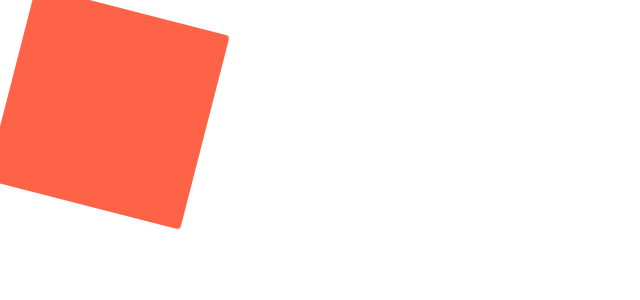
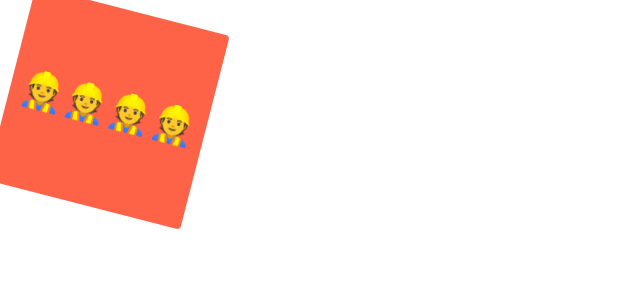
Before and after one commit to JangChangKyoon/Crypto, a React (Create React App) app: page / in a window 1280 px wide. Shown: the top 300 px of the page, without its empty margins (0-640 px from the left). Built offline with nearby package versions, Linux system fonts and the light colour scheme.

Commit message:
styled component inner tag

```diff
--- a/src/App.js
+++ b/src/App.js
@@ -23,13 +23,21 @@ const Box = styled.div`
   height: 200px;
   width: 200px;
   background-color: tomato;
+  display: flex;
+  justify-content: center;
+  align-items: center;
   animation: ${animation} 1s linear infinite;
+  span {
+    font-size: 36px;
+  }
 `;
 
 function App() {
   return (
     <Wrapper>
-      <Box />
+      <Box>
+        <span>👷👷👷👷</span>
+      </Box>
     </Wrapper>
   );
 }
```
